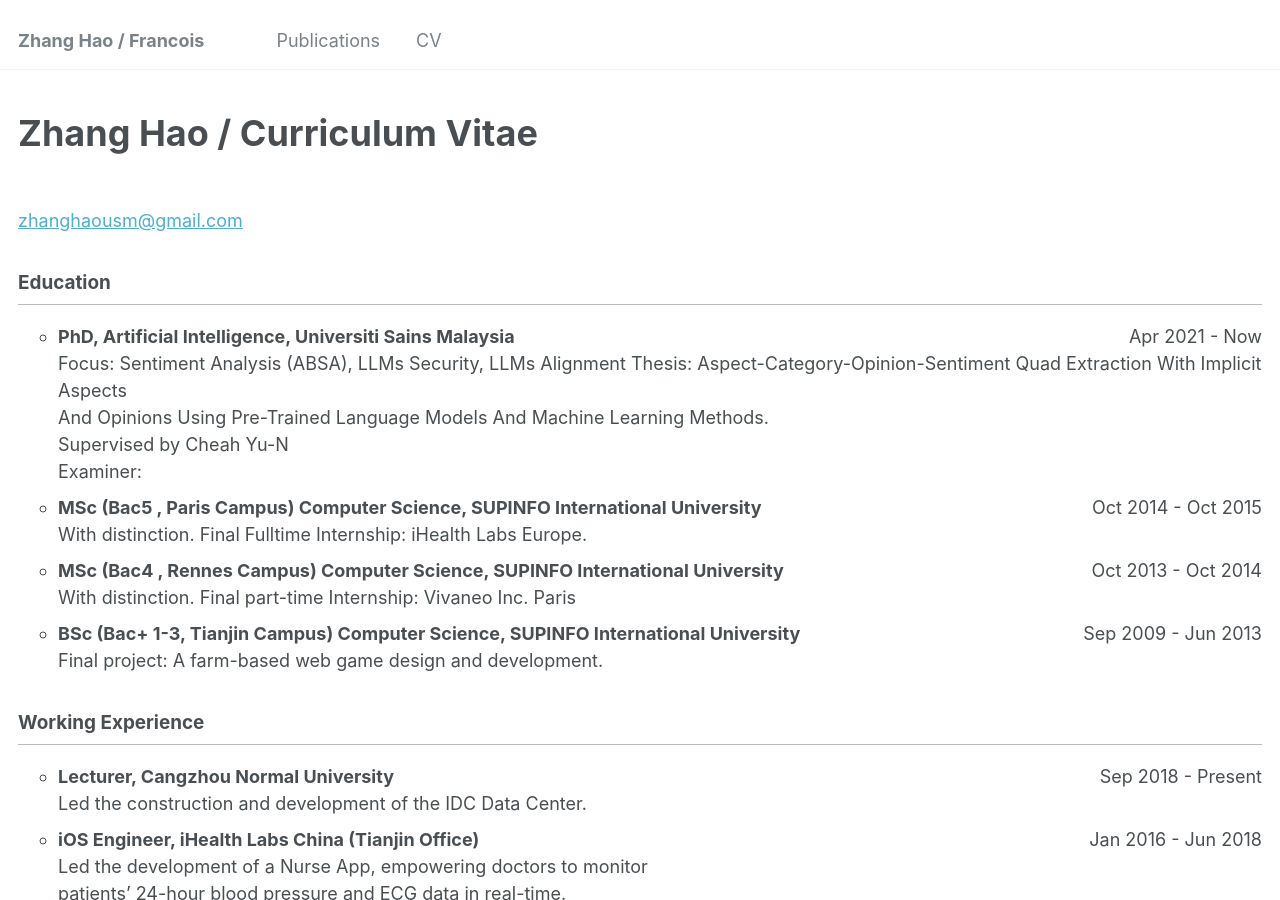
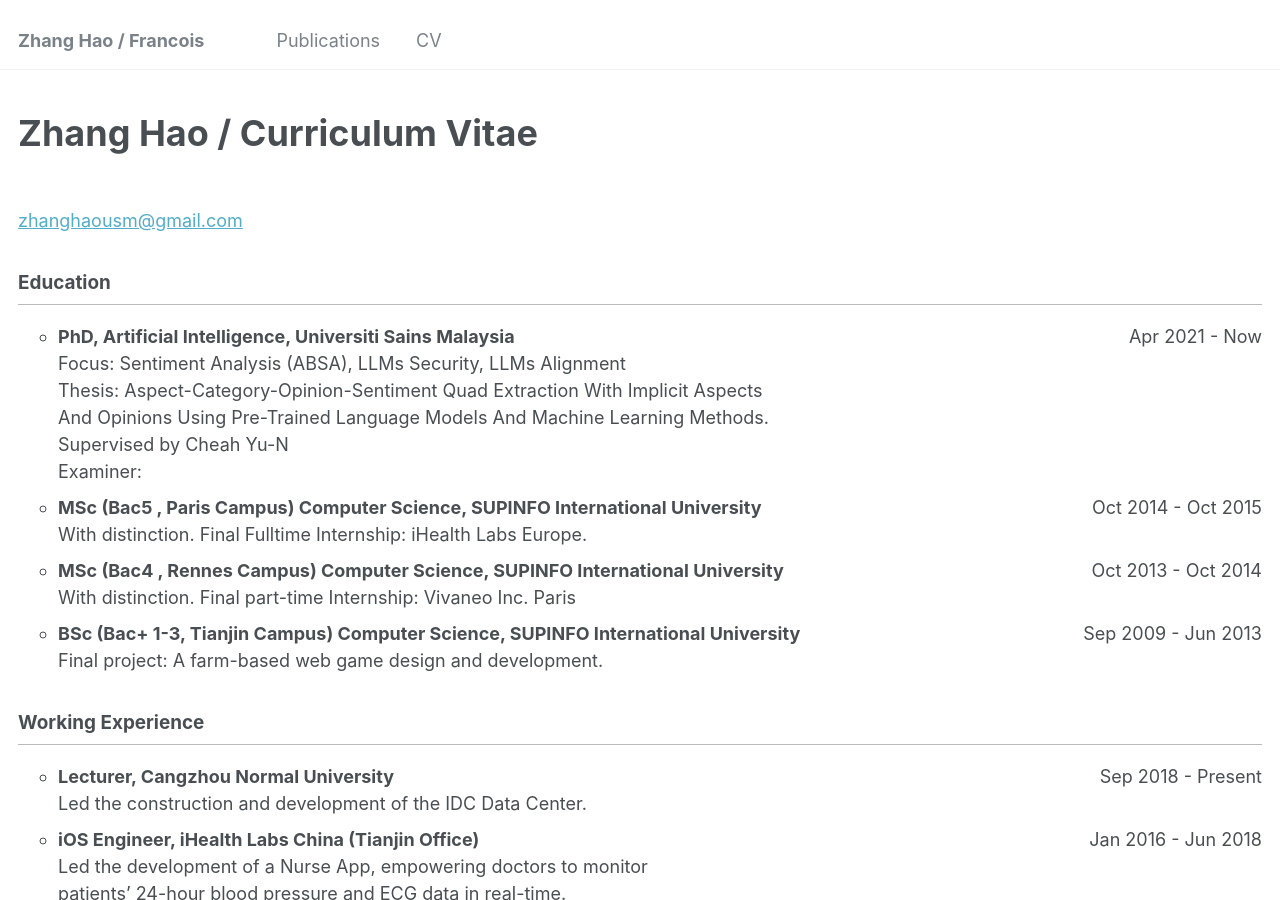
Before and after one commit to sydmou/sydmou.github.io, a Jekyll site: the page built from _pages/cv.md, in a window 1280 px wide and 900 px high. Built offline with Jekyll 4.4.1, drawn with Linux system fonts in a browser that asks for light colours.

Commit message:
Update cv.md

```diff
--- a/_pages/cv.md
+++ b/_pages/cv.md
@@ -15,7 +15,7 @@ redirect_from:
 ## Education
 
 * **PhD, Artificial Intelligence, Universiti Sains Malaysia** <span style="float: right;">Apr 2021 - Now</span><br>
-  <span class='desc'>Focus: Sentiment Analysis (ABSA), LLMs Security, LLMs Alignment </span>
+  <span class='desc'>Focus: Sentiment Analysis (ABSA), LLMs Security, LLMs Alignment </span>\\
   <span class='desc'>Thesis: Aspect-Category-Opinion-Sentiment Quad Extraction With Implicit Aspects \\
    And Opinions Using Pre-Trained Language Models And Machine Learning Methods.</span><br>
   <span class='desc'>Supervised by Cheah Yu-N</span><br>
```
